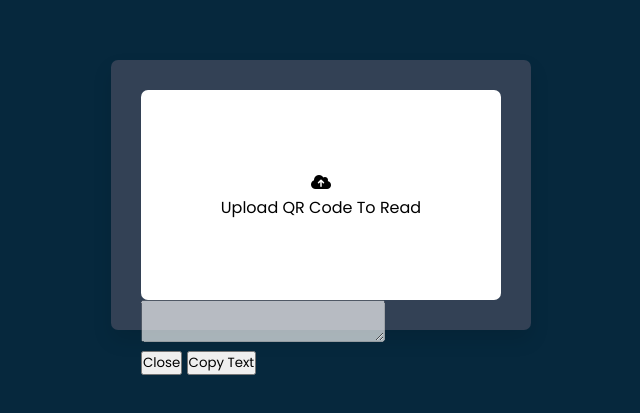
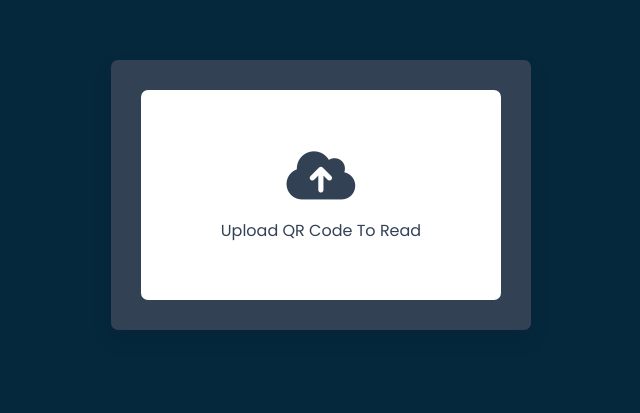
Before and after one commit to thorcamara/QR_code_reader, a plain HTML site: page index.html in a window 1280 px wide. Shown: the part 205-618 px from the top of the page, without its empty margins (319-959 px from the left). Drawn offline with Linux system fonts and the light colour scheme.

Commit message:
Styled .content, .wrapper and .details

```diff
--- a/style.css
+++ b/style.css
@@ -60,3 +60,20 @@ form img {
 .wrapper.active form .content {
   display: none;
 }
+
+form .content i {
+  color: #334155;
+  font-size: 55px;
+}
+
+form .content p {
+  color: #334155;
+  margin-top: 15px;
+  font-size: 16px;
+}
+
+.wrapper .details {
+  opacity: 0;
+  margin-top: 25px;
+  pointer-events: none;
+}
```
